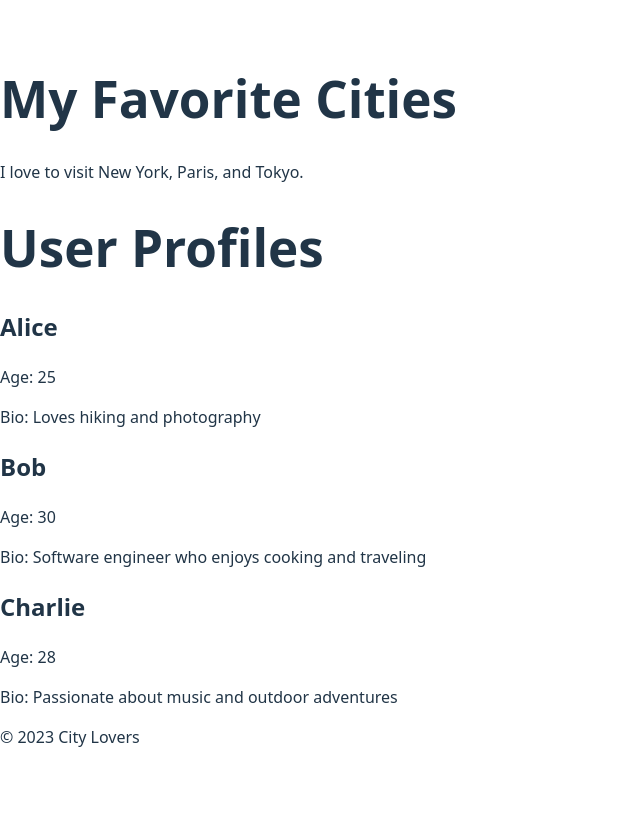
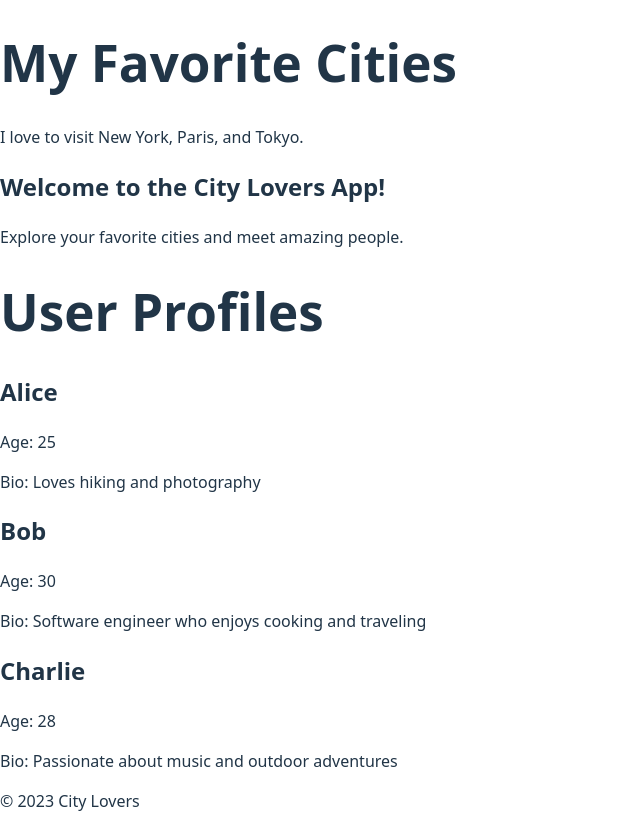
Before and after one commit to sergekamanzi/alx-fe-reactjs, a React (Vite) app in the folder alx-react-app/: page / in a window 1280 px wide. Shown: the whole page, without its empty margins (0-640 px from the left). Before the commit the page ends 800 px from the top, so only its background shows below. Built offline with nearby package versions, Linux system fonts and the light colour scheme.

Commit message:
Update App.jsx

```diff
--- a/alx-react-app/src/App.jsx
+++ b/alx-react-app/src/App.jsx
@@ -3,13 +3,13 @@ import Header from './Header';
 import MainContent from './MainContent';
 import Footer from './Footer';
 import UserProfile from './components/UserProfile';
-
+import WelcomeMessage from './components/WelcomeMessage';
 function App() {
   return (
     <div>
       <Header />
       <MainContent />
-
+      <WelcomeMessage />
       <h1>User Profiles</h1>
       <UserProfile
         name="Alice"
```
